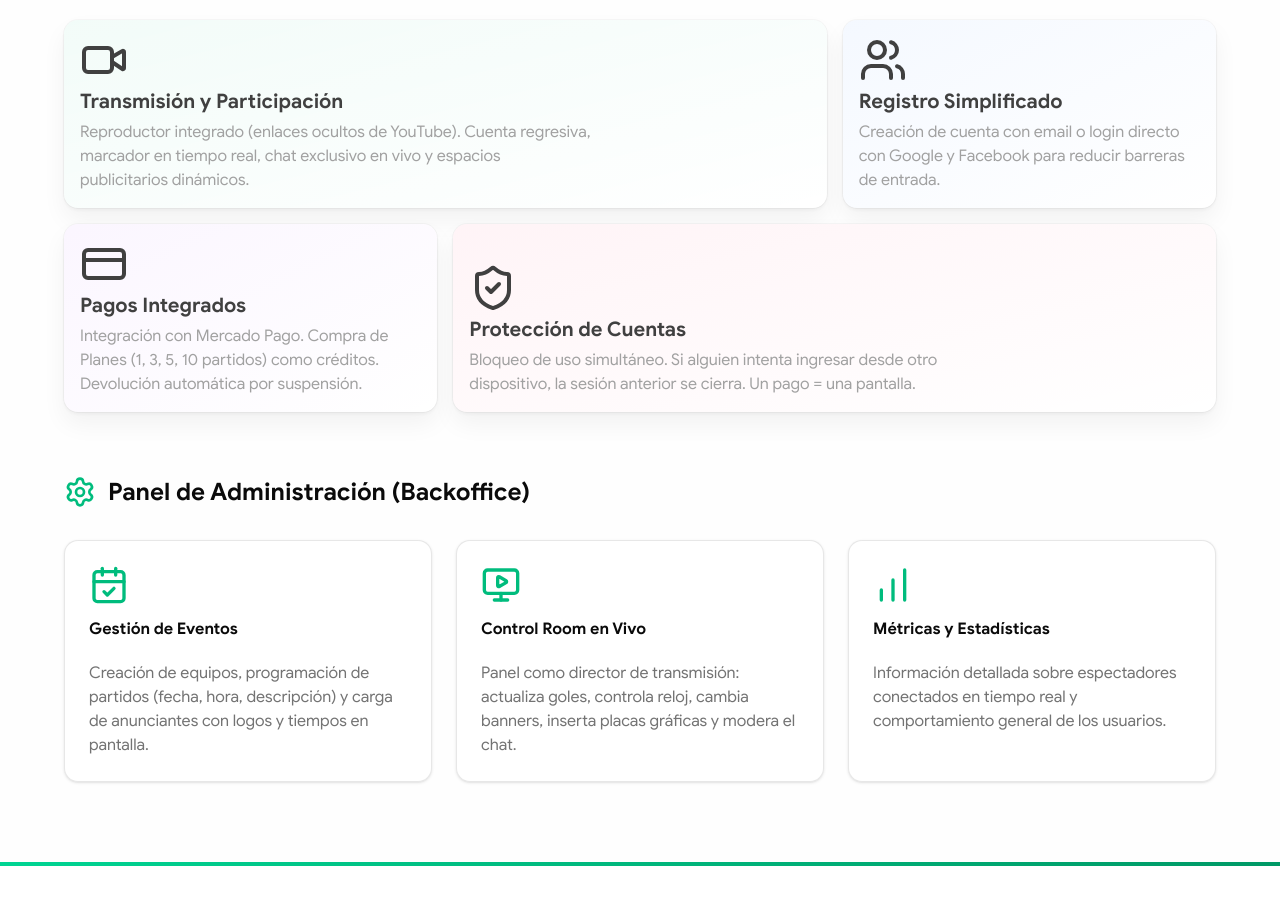
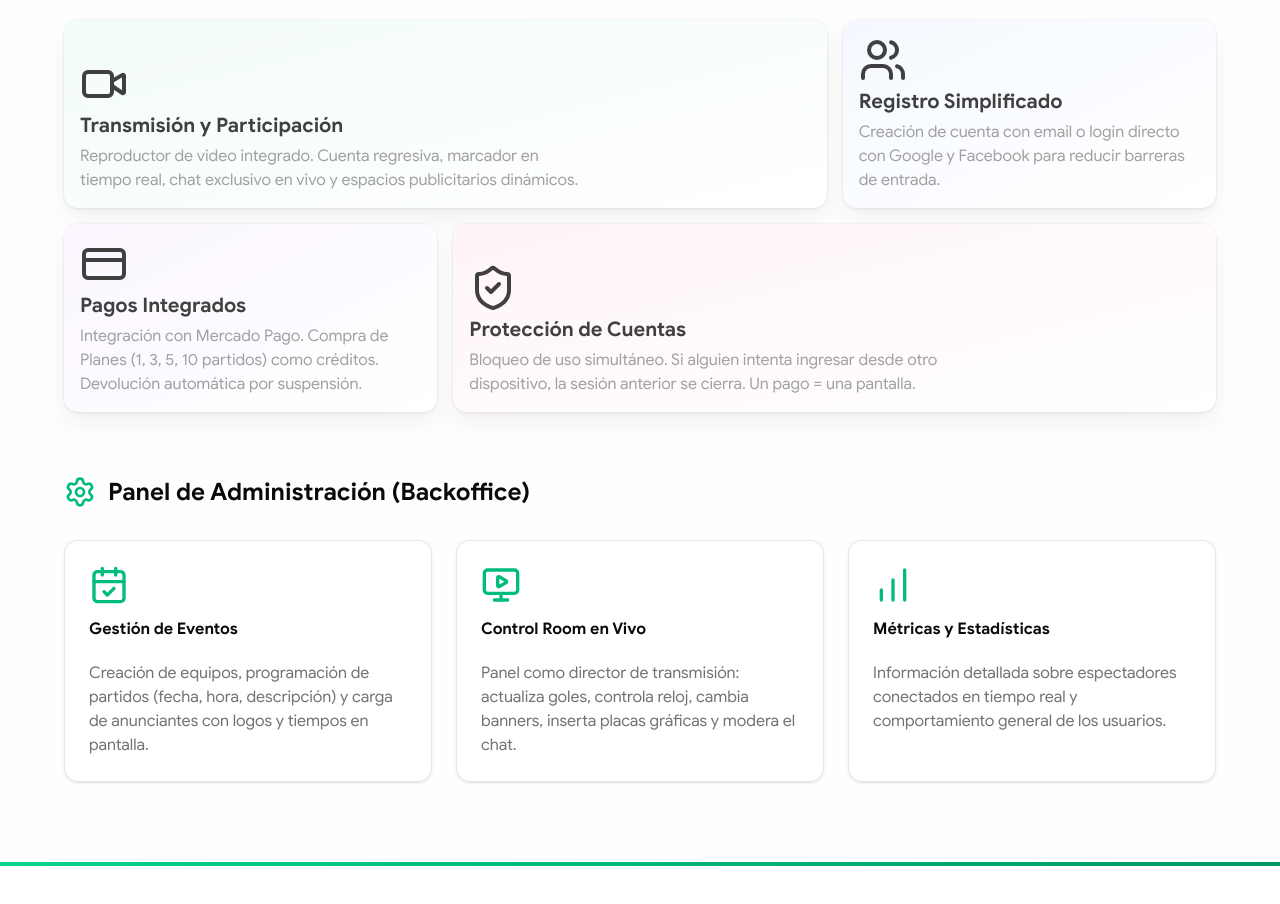
Before and after one commit to iputbuttons/budgets, a Next.js app: page /locos-por-el-futbol in a window 1280 px wide. Shown: the part 1340-2244 px from the top of the page. Built offline with nearby package versions, Linux system fonts and the light colour scheme.

Commit message:
Update video player description for clarity in LocosPorElFutbolProposal component.

```diff
--- a/app/locos-por-el-futbol/page.tsx
+++ b/app/locos-por-el-futbol/page.tsx
@@ -120,7 +120,7 @@ export default function LocosPorElFutbolProposal() {
                   className="col-span-3 lg:col-span-2"
                   background={<div className="absolute inset-0 bg-linear-to-br from-emerald-500/5 to-transparent z-0" />}
                   Icon={Video}
-                  description="Reproductor integrado (enlaces ocultos de YouTube). Cuenta regresiva, marcador en tiempo real, chat exclusivo en vivo y espacios publicitarios dinámicos."
+                  description="Reproductor de video integrado. Cuenta regresiva, marcador en tiempo real, chat exclusivo en vivo y espacios publicitarios dinámicos."
                 />
 
                 <BentoCard
```
